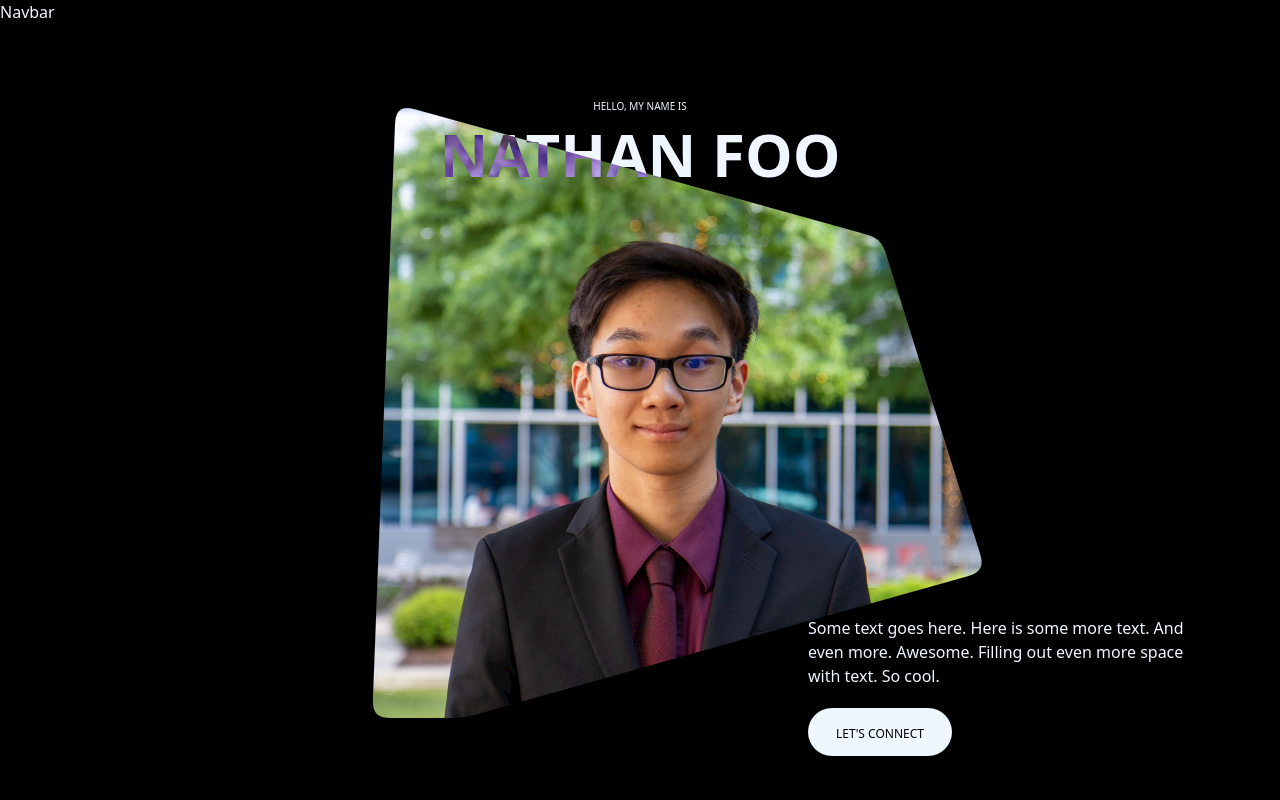
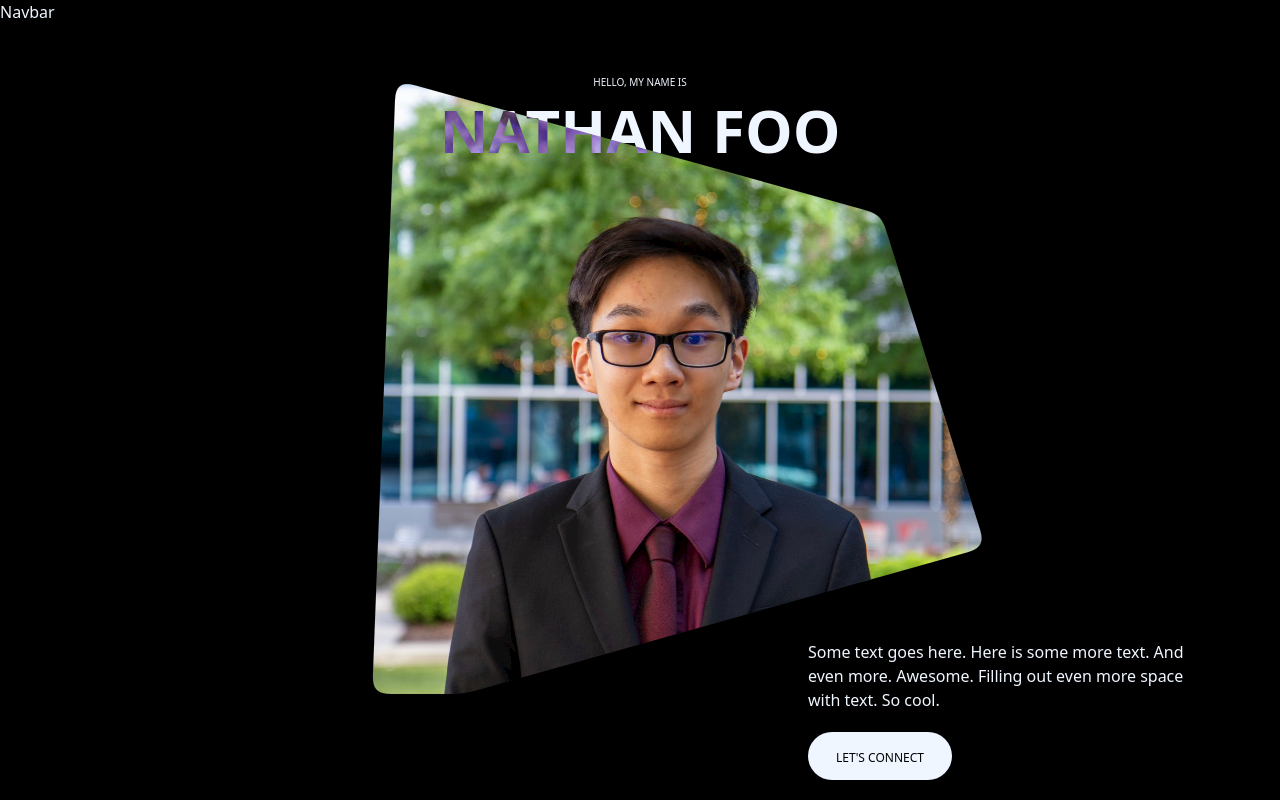
Before and after one commit to nathan-foo/personal-portfolio-v2, a Next.js app in the folder client-next/: page / in a window 1280 px wide. Shown: the top 800 px of the page. Built offline with nearby package versions, Linux system fonts and the light colour scheme.

Commit message:
More formatting

```diff
--- a/client-next/components/Hero.jsx
+++ b/client-next/components/Hero.jsx
@@ -45,7 +45,7 @@ const Hero = () => {
   }
 
   return (
-    <section className='w-screen mt-8'>
+    <section className='w-screen mt-2'>
       <div className='flex size-full flex-col items-center py-10 pb-24'>
         <p className='text-sm uppercase md:text-[10px]'>Hello, my name is</p>
         <div className='relative size-full'>
@@ -73,7 +73,7 @@ const Hero = () => {
         </div>
         <div className='-mt-80 flex w-full justify-center md:mt-[-22rem] md:me-44 md:justify-end'>
           <div className='flex h-full z-10 mix-blend-difference w-fit flex-col items-center md:items-start'>
-            <p className='mt-80 md:mt-[-1rem] max-w-sm text-center md:text-start'>
+            <p className='mt-80 md:mt-[2rem] max-w-sm text-center md:text-start'>
               Some text goes here. Here is some more text. And even more. Awesome. Filling out even more space with text. So cool.
             </p>
             <Button
```
